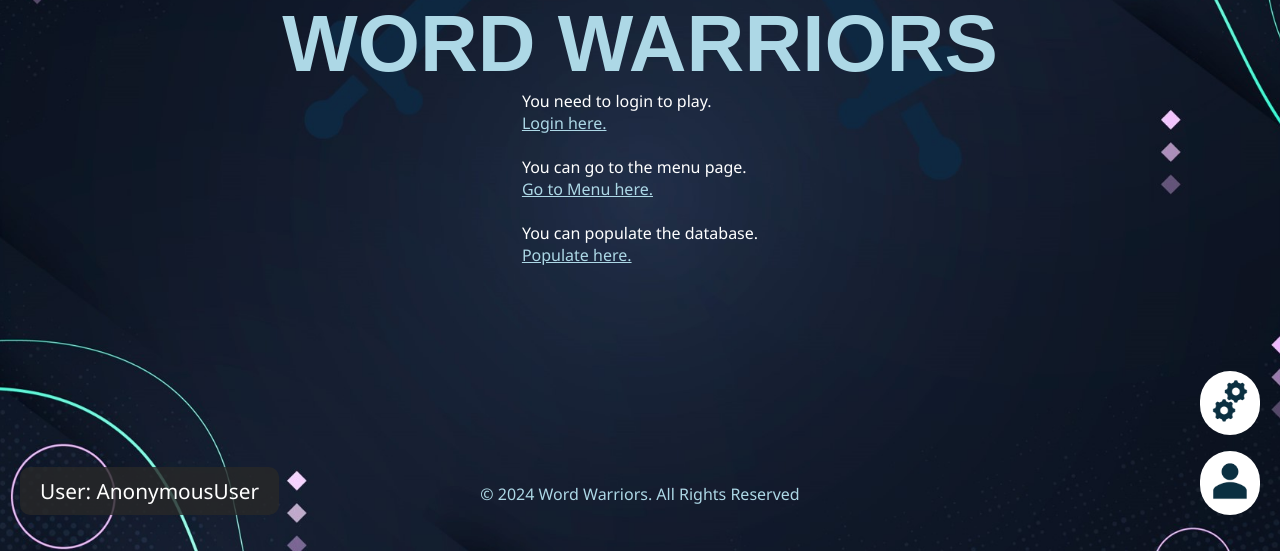
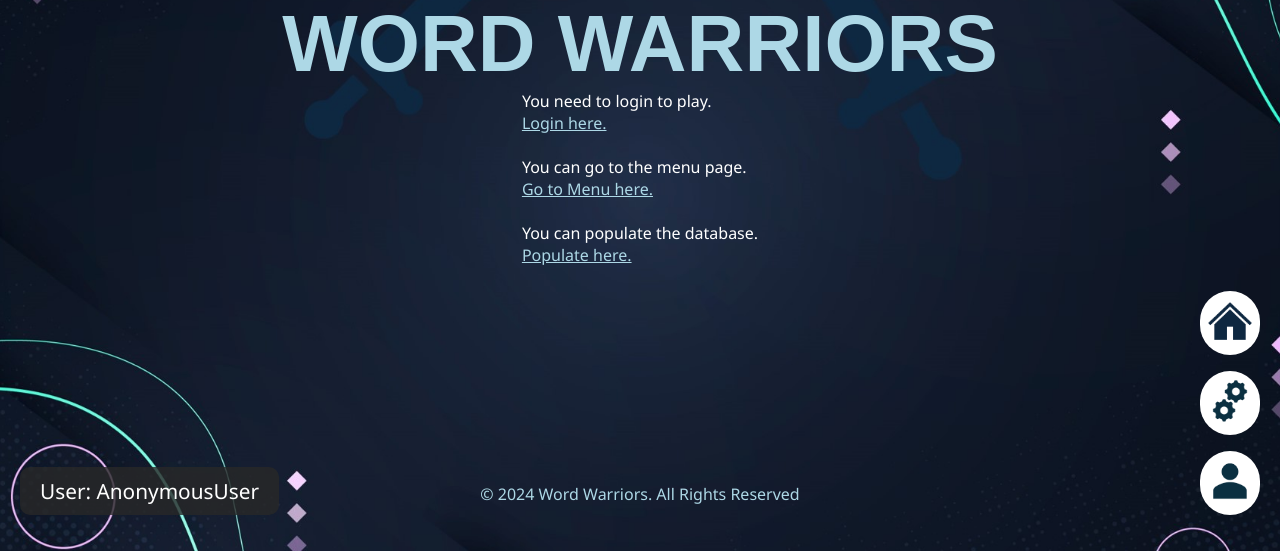
Before and after one commit to panhadng/hangman, a Django app: page / in a window 1280 px wide. Shown: the part 265-816 px from the top of the page. Run offline with Django 4.2, Linux system fonts and the light colour scheme; some libraries are stand-ins or nearby versions; some web fonts are replaced.

Commit message:
add home icon

```diff
--- a/game/static/game/app.js
+++ b/game/static/game/app.js
@@ -102,7 +102,6 @@ document.addEventListener("DOMContentLoaded", () => {
   }
 });
 document.addEventListener('DOMContentLoaded', function() {
-  // Your code here
   var rankTypeSelect = document.getElementById('rank-type');
   if (rankTypeSelect) {
       rankTypeSelect.addEventListener('change', function() {
--- a/game/static/game/styles.css
+++ b/game/static/game/styles.css
@@ -614,3 +614,7 @@ td {
   background-color:#0b131c;
   color: white;
   border: none;}
+
+#home-button {
+  bottom: 180px;
+}
--- a/game/templates/game/layout.html
+++ b/game/templates/game/layout.html
@@ -60,6 +60,11 @@
     <button class="global-button" id="settings-button">
       <img src="{% static "game/icons/gear.png" %}" >
     </button>
+    <button class="global-button" id="home-button">
+      <a href="{% url 'menu' %}">
+      <img src="{% static "game/icons/home.png" %}" >
+      </a>
+    </button>
     <footer>
       <p class="game-copyrights">
         &copy; 2024 Word Warriors. All Rights Reserved
```
Also changed, not shown: game/views.py (+0 -16 lines), game/static/game/icons/home.png (added).
